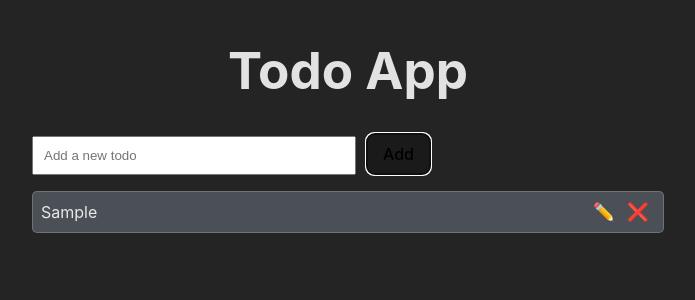
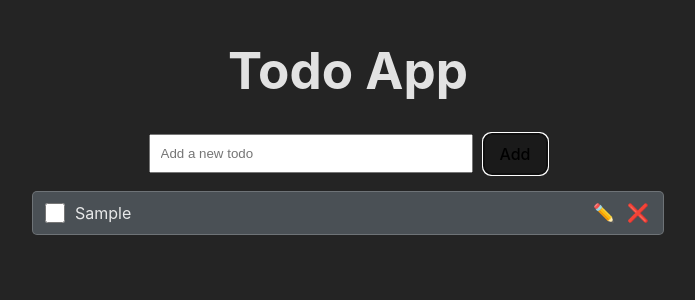
Before and after one commit to Aditya-fxis/Redux, a React (Vite) app in the folder ReduxTodo/: page / in a window 1280 px wide. Both pictures are taken after typing "Sample" into the empty fields and a click on the button "Add". Shown: the top 300 px of the page, without its empty margins (292-987 px from the left). Built offline with nearby package versions, Linux system fonts and the light colour scheme.

Commit message:
Add toggle functionality for todos and local storage

```diff
--- a/ReduxTodo/src/App.jsx
+++ b/ReduxTodo/src/App.jsx
@@ -1,14 +1,19 @@
-import React from "react";
+import React, { useEffect } from "react";
 import { useState } from "react";
 
 import { useDispatch, useSelector } from "react-redux";
-import { addTodo, deleteTodo, updateTodo } from "./feature/todoSlice.jsx";
+import { addTodo, deleteTodo, updateTodo, toggleTodo } from "./feature/todoSlice.jsx";
+
 const App = () => {
   const [input, setInput] = useState("");
   const [isEditing, setIsEditing] = useState(null);
   const [editInput, setEditInput] = useState("");
   const todoslist = useSelector((state) => state.todo.todos);
-  // console.log(state)
+
+  const dispatch = useDispatch();
+
+
+
   const handleAddTodo = () => {
     if (input.trim()) {
       dispatch(addTodo(input));
@@ -29,12 +34,29 @@ const App = () => {
     }
   };
 
-  const dispatch = useDispatch();
+  const handleToggleTodo = (id) => {
+    dispatch(toggleTodo(id));
+  };
+
+useEffect(() => {
+  const storedTodos = JSON.parse(localStorage.getItem("todos"));
+  if (storedTodos && storedTodos.length > 0) {
+    storedTodos.forEach(todo => {
+      dispatch(addTodo(todo.text));
+    });
+  }
+}, [dispatch]);
+
+useEffect(() => {
+  localStorage.setItem("todos", JSON.stringify(todoslist));
+}, [todoslist]);
+
 
   return (
     <div className="container">
       <div className="insidecon">
         <h1>Todo App</h1>
+        <div className="add">
           <input
             type="text"
             value={input}
@@ -49,24 +71,30 @@ const App = () => {
           >
             Add
           </button>
+        </div>
         <ul>
           {todoslist.map((todo) => (
-            <li key={todo.id}>
+            <li
+              key={todo.id}
+              style={{
+                display: "flex",
+                alignItems: "center",
+                marginBottom: "10px",
+              }}
+            >
+
               {isEditing === todo.id ? (
                 <>
                   <input
                     type="text"
                     value={editInput}
                     onChange={(e) => setEditInput(e.target.value)}
-                    placeholder="Add a new todo"
                     style={{
                       width: "300px",
                       marginRight: "10px",
-                      backgroundColor:"transparent",
+                      backgroundColor: "transparent",
                       border: "none",
                       outline: "none",
-                      borderRadius: "none",
-
                     }}
                   />
                   <div>
@@ -74,18 +102,50 @@ const App = () => {
                       className="btn1 delete"
                       onClick={() => handleUpdateTodo(todo.id)}
                       style={{
-                      marginRight: "10px"
-                    }}>
+                        marginRight: "10px",
+                        width: "20px",
+                        height: "20px",
+                        cursor: "pointer",
+                      }}
+                    >
                       ✅
                     </button>
-                  <button className="btn1 delete" onClick={() => setIsEditing(null)}>
+                    <button
+                      className="btn1 delete"
+                      onClick={() => setIsEditing(null)}
+                      style={{
+                        marginRight: "10px",
+                        width: "20px",
+                        height: "20px",
+                        cursor: "pointer",
+                      }}
+                    >
                       ❎
                     </button>
                   </div>
                 </>
               ) : (
                 <>
-                  <span>{todo.text}</span>
+                <div className="check">
+                <input
+                type="checkbox"
+                checked={todo.completed}
+                onChange={() => handleToggleTodo(todo.id)}
+                style={{
+                  marginRight: "10px",
+                  width: "20px",
+                  height: "20px",
+                  cursor: "pointer",
+                }}
+              />
+                  <span
+                    style={{
+                      textDecoration: todo.completed ? "line-through" : "none",
+                    }}
+                  >
+                    {todo.text}
+                  </span>
+                </div>
                   <div>
                     <button
                       className="delete"
--- a/ReduxTodo/src/feature/todoSlice.jsx
+++ b/ReduxTodo/src/feature/todoSlice.jsx
@@ -23,12 +23,19 @@ export const todoSlice = createSlice({
         todo.text = newText;
       }
       },
+      toggleTodo: (state, action) => {
+        const todo = state.todos.find((todo) => todo.id === action.payload);
+        if (todo) {
+          todo.completed = !todo.completed;
+        }
+      },
+
     incrementByAmount: (state, action) => {
       state.value += action.payload
     },
   },
 })
 
-export const { addTodo, deleteTodo, updateTodo, incrementByAmount } = todoSlice.actions
+export const { addTodo, deleteTodo, updateTodo, toggleTodo, incrementByAmount } = todoSlice.actions
 
 export default todoSlice.reducer
--- a/ReduxTodo/src/index.css
+++ b/ReduxTodo/src/index.css
@@ -92,3 +92,14 @@ li {
   transform: scale(1.2);
   transition: transform 0.2s ease, color 0.2s ease;
 }
+
+.add {
+  display: flex;
+  justify-content: center;
+  align-items: center;
+}
+.check {
+  display: flex;
+  justify-content: center;
+  align-items: center;
+}
```
Lines whose indentation alone changed are shown as unchanged.
